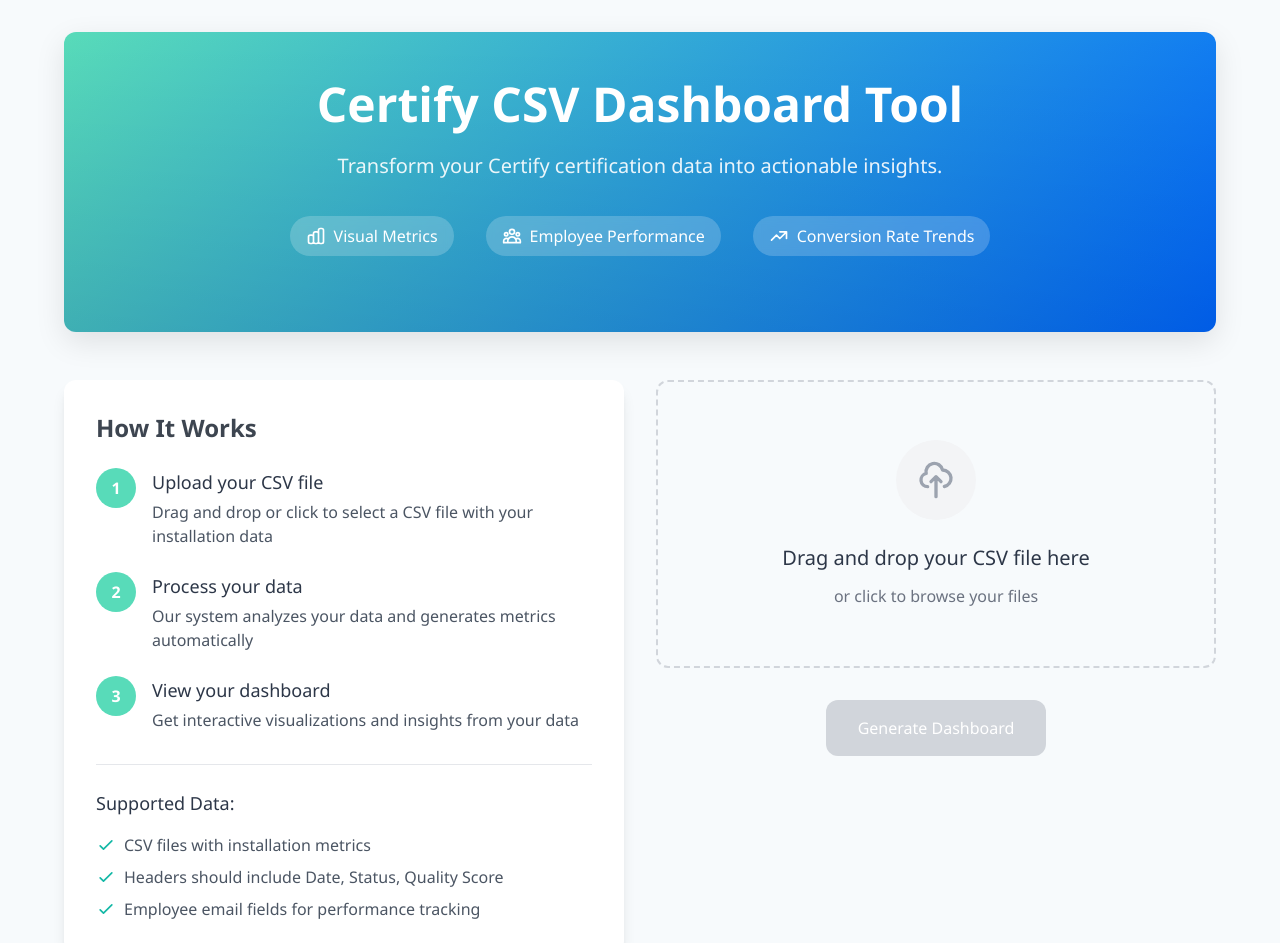
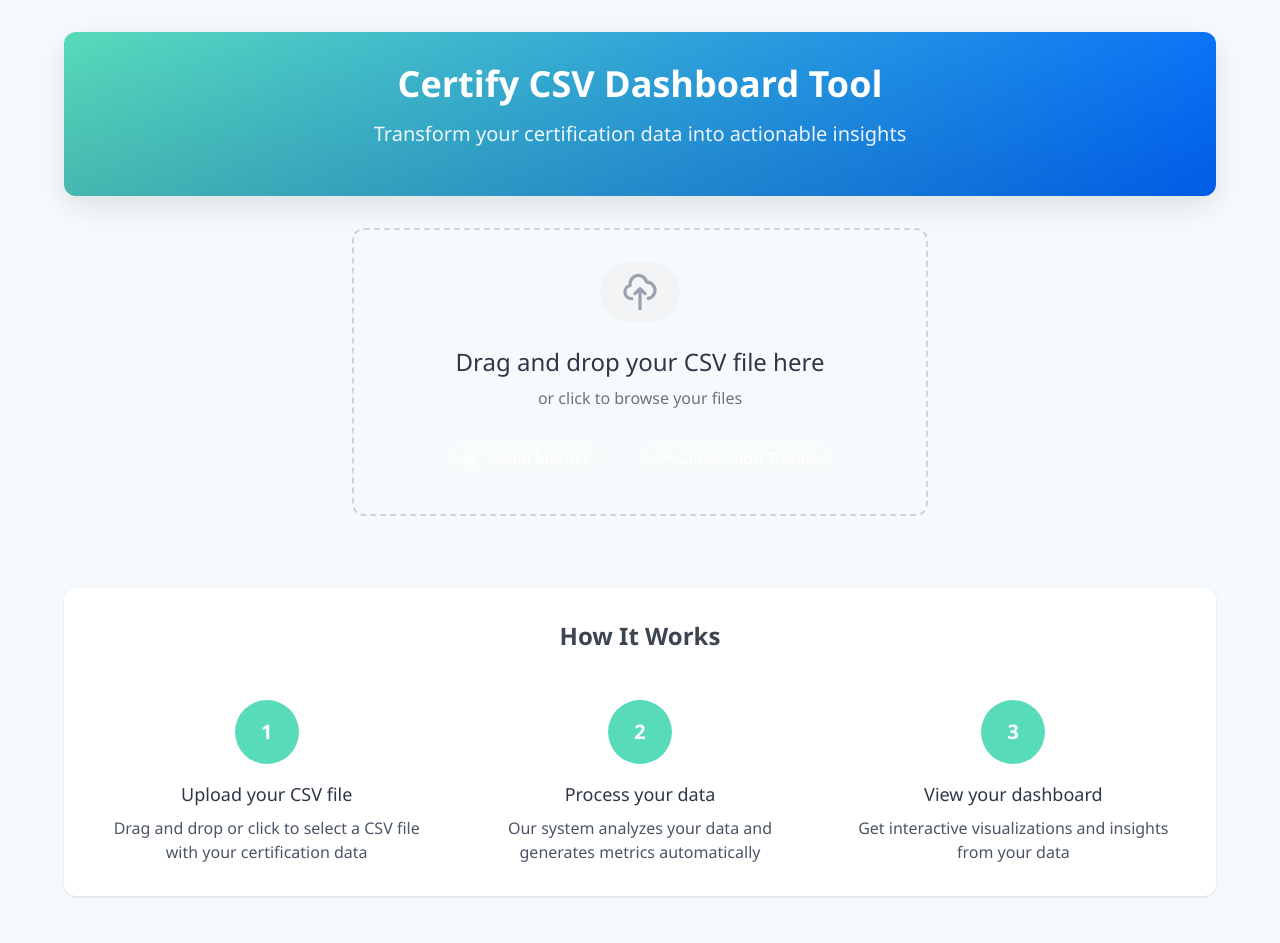
Before and after one commit to freshrandy/csv-to-dashboard, a React (Create React App) app: page / in a window 1280 px wide. Shown: the top 943 px of the page. Built offline with nearby package versions, Linux system fonts and the light colour scheme.

Commit message:
UI changes

```diff
--- a/src/Dashboard.js
+++ b/src/Dashboard.js
@@ -502,7 +502,7 @@ const Dashboard = ({
   // Client info based on data analysis
   const clientName = "Certify Analysis"; // Could be customized with state input
   const dateRange = actualDateRange; // Use actual date range from filtered data
-  const preparedBy = "Support Team"; // Changed from personal name to generic value
+  const preparedBy = "RouteThis - Professional Services"; // Changed from personal name to generic value
 
   // Use pre-calculated metrics from the enhanced metrics object
   const installationMetrics = currentMetrics.metrics.installation;
--- a/src/ImprovedSplashScreen.js
+++ b/src/ImprovedSplashScreen.js
@@ -58,10 +58,10 @@ const ImprovedSplashScreen = ({ onFileSelect, file, isProcessing }) => {
 
   return (
     <div className="w-full max-w-6xl mx-auto">
-      {/* Enhanced Hero Section */}
-      <div className="text-center mb-12">
+      {/* Enhanced Hero Section with Title */}
+      <div className="text-center mb-8">
         <div
-          className="py-12 px-8 rounded-xl mb-8 relative overflow-hidden transform hover:scale-[1.02] transition-transform duration-300"
+          className="py-8 px-8 rounded-xl mb-6 relative overflow-hidden"
           style={{
             background: `linear-gradient(135deg, ${colors.gradientStart} 0%, ${colors.gradientEnd} 100%)`,
             boxShadow: "0 10px 30px rgba(0, 0, 0, 0.1)",
@@ -71,200 +71,24 @@ const ImprovedSplashScreen = ({ onFileSelect, file, isProcessing }) => {
           <div className="absolute inset-0 bg-gradient-to-b from-transparent to-black/10" />
 
           <div className="relative z-10">
-            <h1 className="text-5xl font-bold text-white mb-6 fade-in animate-slide-up">
+            <h1 className="text-4xl font-bold text-white mb-4 fade-in animate-slide-up">
               Certify CSV Dashboard Tool
             </h1>
-            <p className="text-xl text-white opacity-90 mb-8 fade-in-slow max-w-2xl mx-auto">
-              Transform your Certify certification data into actionable
-              insights.
+            <p className="text-xl text-white opacity-90 mb-4 fade-in-slow max-w-2xl mx-auto">
+              Transform your certification data into actionable insights
             </p>
-            {/* Enhanced Feature Pills */}
-            <div className="flex flex-wrap justify-center gap-4 mb-6">
-              <AnimatedFeaturePill
-                icon={
-                  <svg
-                    className="w-5 h-5"
-                    fill="none"
-                    stroke="currentColor"
-                    viewBox="0 0 24 24"
-                  >
-                    <path
-                      strokeLinecap="round"
-                      strokeLinejoin="round"
-                      strokeWidth={2}
-                      d="M9 19v-6a2 2 0 00-2-2H5a2 2 0 00-2 2v6a2 2 0 002 2h2a2 2 0 002-2zm0 0V9a2 2 0 012-2h2a2 2 0 012 2v10m-6 0a2 2 0 002 2h2a2 2 0 002-2m0 0V5a2 2 0 012-2h2a2 2 0 012 2v14a2 2 0 01-2 2h-2a2 2 0 01-2-2z"
-                    />
-                  </svg>
-                }
-                text="Visual Metrics"
-                delay={0.1}
-              />
-              <AnimatedFeaturePill
-                icon={
-                  <svg
-                    className="w-5 h-5"
-                    fill="none"
-                    stroke="currentColor"
-                    viewBox="0 0 24 24"
-                  >
-                    <path
-                      strokeLinecap="round"
-                      strokeLinejoin="round"
-                      strokeWidth={2}
-                      d="M17 20h5v-2a3 3 0 00-5.356-1.857M17 20H7m10 0v-2c0-.656-.126-1.283-.356-1.857M7 20H2v-2a3 3 0 015.356-1.857M7 20v-2c0-.656.126-1.283.356-1.857m0 0a5.002 5.002 0 019.288 0M15 7a3 3 0 11-6 0 3 3 0 016 0zm6 3a2 2 0 11-4 0 2 2 0 014 0zM7 10a2 2 0 11-4 0 2 2 0 014 0z"
-                    />
-                  </svg>
-                }
-                text="Employee Performance"
-                delay={0.2}
-              />
-              <AnimatedFeaturePill
-                icon={
-                  <svg
-                    className="w-5 h-5"
-                    fill="none"
-                    stroke="currentColor"
-                    viewBox="0 0 24 24"
-                  >
-                    <path
-                      strokeLinecap="round"
-                      strokeLinejoin="round"
-                      strokeWidth={2}
-                      d="M13 7h8m0 0v8m0-8l-8 8-4-4-6 6"
-                    />
-                  </svg>
-                }
-                text="Conversion Rate Trends"
-                delay={0.3}
-              />
-            </div>
           </div>
         </div>
       </div>
 
-      {/* Enhanced Instructions and Upload Box */}
-      <div className="grid grid-cols-1 md:grid-cols-2 gap-8 mb-12">
-        {/* Left: Enhanced Instructions */}
-        <div className="p-8 bg-white rounded-xl shadow-lg hover:shadow-xl transition-shadow duration-300">
-          <h2
-            className="text-2xl font-semibold mb-6"
-            style={{ color: colors.ash }}
-          >
-            How It Works
-          </h2>
-
-          <ol className="space-y-6">
-            <li className="flex items-start stagger-item fade-in">
-              <div
-                className="flex-shrink-0 w-10 h-10 flex items-center justify-center rounded-full mr-4"
-                style={{ backgroundColor: colors.teal }}
-              >
-                <span className="text-white font-bold">1</span>
-              </div>
-              <div>
-                <p className="font-medium text-lg mb-1">Upload your CSV file</p>
-                <p className="text-gray-600">
-                  Drag and drop or click to select a CSV file with your
-                  installation data
-                </p>
-              </div>
-            </li>
-
-            <li className="flex items-start stagger-item fade-in">
-              <div
-                className="flex-shrink-0 w-10 h-10 flex items-center justify-center rounded-full mr-4"
-                style={{ backgroundColor: colors.teal }}
-              >
-                <span className="text-white font-bold">2</span>
-              </div>
-              <div>
-                <p className="font-medium text-lg mb-1">Process your data</p>
-                <p className="text-gray-600">
-                  Our system analyzes your data and generates metrics
-                  automatically
-                </p>
-              </div>
-            </li>
-
-            <li className="flex items-start stagger-item fade-in">
-              <div
-                className="flex-shrink-0 w-10 h-10 flex items-center justify-center rounded-full mr-4"
-                style={{ backgroundColor: colors.teal }}
-              >
-                <span className="text-white font-bold">3</span>
-              </div>
-              <div>
-                <p className="font-medium text-lg mb-1">View your dashboard</p>
-                <p className="text-gray-600">
-                  Get interactive visualizations and insights from your data
-                </p>
-              </div>
-            </li>
-          </ol>
-
-          <div className="mt-8 pt-6 border-t border-gray-200">
-            <h3 className="font-medium mb-4 text-lg">Supported Data:</h3>
-            <ul className="text-gray-600 space-y-2">
-              <li className="flex items-center">
-                <svg
-                  className="w-5 h-5 mr-2 text-teal-500"
-                  fill="none"
-                  stroke="currentColor"
-                  viewBox="0 0 24 24"
-                >
-                  <path
-                    strokeLinecap="round"
-                    strokeLinejoin="round"
-                    strokeWidth={2}
-                    d="M5 13l4 4L19 7"
-                  />
-                </svg>
-                CSV files with installation metrics
-              </li>
-              <li className="flex items-center">
-                <svg
-                  className="w-5 h-5 mr-2 text-teal-500"
-                  fill="none"
-                  stroke="currentColor"
-                  viewBox="0 0 24 24"
-                >
-                  <path
-                    strokeLinecap="round"
-                    strokeLinejoin="round"
-                    strokeWidth={2}
-                    d="M5 13l4 4L19 7"
-                  />
-                </svg>
-                Headers should include Date, Status, Quality Score
-              </li>
-              <li className="flex items-center">
-                <svg
-                  className="w-5 h-5 mr-2 text-teal-500"
-                  fill="none"
-                  stroke="currentColor"
-                  viewBox="0 0 24 24"
-                >
-                  <path
-                    strokeLinecap="round"
-                    strokeLinejoin="round"
-                    strokeWidth={2}
-                    d="M5 13l4 4L19 7"
-                  />
-                </svg>
-                Employee email fields for performance tracking
-              </li>
-            </ul>
-          </div>
-        </div>
-
-        {/* Right: Enhanced Upload Dropzone */}
-        <div className="flex flex-col items-center">
+      {/* Main Upload Area - Centered and Prominent */}
+      <div className="mb-12 flex flex-col items-center justify-center">
         <div
           onClick={openFileDialog}
           onDragOver={handleDragOver}
           onDragLeave={handleDragLeave}
           onDrop={handleDrop}
-            className={`w-full h-72 border-2 border-dashed rounded-xl flex flex-col items-center justify-center p-8 transition-all duration-300 cursor-pointer ${
+          className={`w-full max-w-xl h-72 border-2 border-dashed rounded-xl flex flex-col items-center justify-center p-8 transition-all duration-300 cursor-pointer mb-6 ${
             isDragActive
               ? "border-blue-500 bg-blue-50 shadow-lg"
               : "border-gray-300 hover:border-blue-400 hover:bg-gray-50 hover:shadow-md"
@@ -296,9 +120,10 @@ const ImprovedSplashScreen = ({ onFileSelect, file, isProcessing }) => {
                   />
                 </svg>
               </div>
-                <p className="text-xl font-medium text-blue-600">
+              <p className="text-2xl font-medium text-blue-600 mb-2">
                 Drop your CSV file here...
               </p>
+              <p className="text-blue-500">We'll handle the rest!</p>
             </>
           ) : (
             <>
@@ -318,17 +143,60 @@ const ImprovedSplashScreen = ({ onFileSelect, file, isProcessing }) => {
                   />
                 </svg>
               </div>
-                <p className="text-xl font-medium mb-3">
+              <p className="text-2xl font-medium mb-2">
                 Drag and drop your CSV file here
               </p>
-                <p className="text-gray-500">or click to browse your files</p>
+              <p className="text-gray-500 mb-4">
+                or click to browse your files
+              </p>
+
+              <div className="flex gap-4 mt-2">
+                <AnimatedFeaturePill
+                  icon={
+                    <svg
+                      className="w-4 h-4"
+                      fill="none"
+                      stroke="currentColor"
+                      viewBox="0 0 24 24"
+                    >
+                      <path
+                        strokeLinecap="round"
+                        strokeLinejoin="round"
+                        strokeWidth={2}
+                        d="M9 19v-6a2 2 0 00-2-2H5a2 2 0 00-2 2v6a2 2 0 002 2h2a2 2 0 002-2zm0 0V9a2 2 0 012-2h2a2 2 0 012 2v10m-6 0a2 2 0 002 2h2a2 2 0 002-2m0 0V5a2 2 0 012-2h2a2 2 0 012 2v14a2 2 0 01-2 2h-2a2 2 0 01-2-2z"
+                      />
+                    </svg>
+                  }
+                  text="Visual Metrics"
+                  delay={0.1}
+                />
+                <AnimatedFeaturePill
+                  icon={
+                    <svg
+                      className="w-4 h-4"
+                      fill="none"
+                      stroke="currentColor"
+                      viewBox="0 0 24 24"
+                    >
+                      <path
+                        strokeLinecap="round"
+                        strokeLinejoin="round"
+                        strokeWidth={2}
+                        d="M13 7h8m0 0v8m0-8l-8 8-4-4-6 6"
+                      />
+                    </svg>
+                  }
+                  text="Conversion Trends"
+                  delay={0.2}
+                />
+              </div>
             </>
           )}
         </div>
 
-          {/* Enhanced File Preview */}
+        {/* File Preview */}
         {file && (
-            <div className="mt-8 w-full p-6 bg-white rounded-xl border border-gray-200 shadow-md fade-in hover:shadow-lg transition-shadow duration-300">
+          <div className="mt-2 w-full max-w-xl p-6 bg-white rounded-xl border border-gray-200 shadow-md fade-in hover:shadow-lg transition-shadow duration-300">
             <div className="flex items-center">
               <div className="mr-4 p-3 bg-green-100 rounded-full">
                 <svg
@@ -357,8 +225,9 @@ const ImprovedSplashScreen = ({ onFileSelect, file, isProcessing }) => {
         )}
 
         {/* Enhanced Get Started Button */}
+        {file && (
           <button
-            className={`mt-8 px-8 py-4 rounded-xl font-medium text-white transition-all duration-300 transform hover:scale-105 ${
+            className={`mt-6 px-8 py-4 rounded-xl font-medium text-white text-lg transition-all duration-300 transform hover:scale-105 ${
               file && !isProcessing
                 ? "bg-blue-500 hover:bg-blue-600 shadow-lg hover:shadow-xl"
                 : "bg-gray-300 cursor-not-allowed"
@@ -393,6 +262,58 @@ const ImprovedSplashScreen = ({ onFileSelect, file, isProcessing }) => {
               "Generate Dashboard"
             )}
           </button>
+        )}
+      </div>
+
+      {/* How It Works Section - Below the Main Upload Area */}
+      <div className="grid grid-cols-1 md:grid-cols-3 gap-8 mb-12 bg-white p-8 rounded-xl shadow">
+        <div className="col-span-3">
+          <h2
+            className="text-2xl font-semibold mb-4 text-center"
+            style={{ color: colors.ash }}
+          >
+            How It Works
+          </h2>
+        </div>
+
+        <div className="flex flex-col items-center stagger-item fade-in text-center">
+          <div
+            className="flex-shrink-0 w-16 h-16 flex items-center justify-center rounded-full mb-4"
+            style={{ backgroundColor: colors.teal }}
+          >
+            <span className="text-white font-bold text-xl">1</span>
+          </div>
+          <p className="font-medium text-lg mb-2">Upload your CSV file</p>
+          <p className="text-gray-600">
+            Drag and drop or click to select a CSV file with your certification
+            data
+          </p>
+        </div>
+
+        <div className="flex flex-col items-center stagger-item fade-in text-center">
+          <div
+            className="flex-shrink-0 w-16 h-16 flex items-center justify-center rounded-full mb-4"
+            style={{ backgroundColor: colors.teal }}
+          >
+            <span className="text-white font-bold text-xl">2</span>
+          </div>
+          <p className="font-medium text-lg mb-2">Process your data</p>
+          <p className="text-gray-600">
+            Our system analyzes your data and generates metrics automatically
+          </p>
+        </div>
+
+        <div className="flex flex-col items-center stagger-item fade-in text-center">
+          <div
+            className="flex-shrink-0 w-16 h-16 flex items-center justify-center rounded-full mb-4"
+            style={{ backgroundColor: colors.teal }}
+          >
+            <span className="text-white font-bold text-xl">3</span>
+          </div>
+          <p className="font-medium text-lg mb-2">View your dashboard</p>
+          <p className="text-gray-600">
+            Get interactive visualizations and insights from your data
+          </p>
         </div>
       </div>
     </div>
```
Also changed, not shown: src/animations.css (line endings or trailing spaces). Lines whose indentation alone changed are shown as unchanged.
